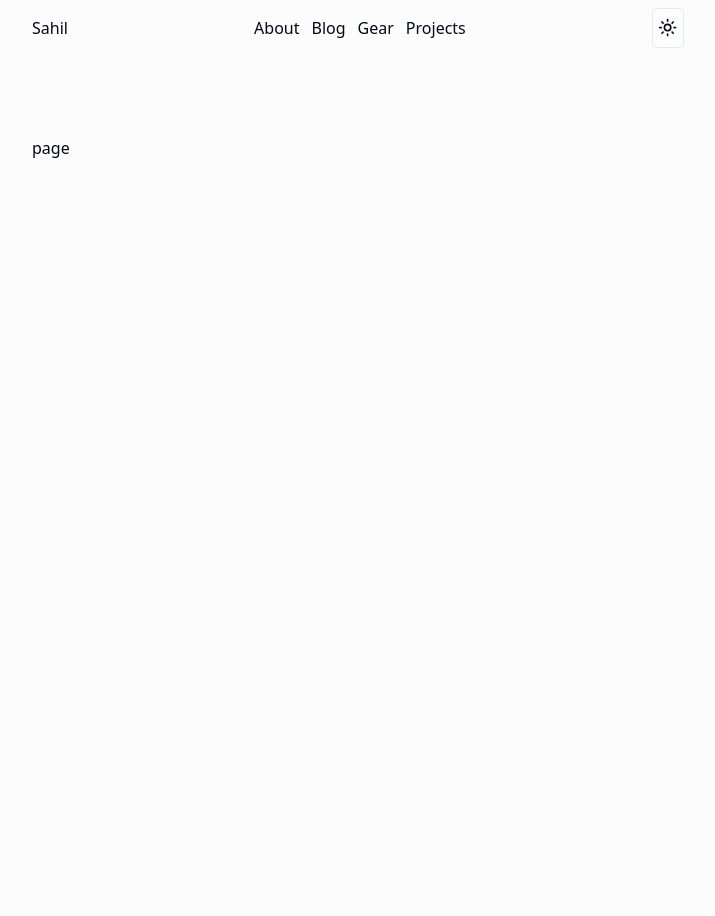
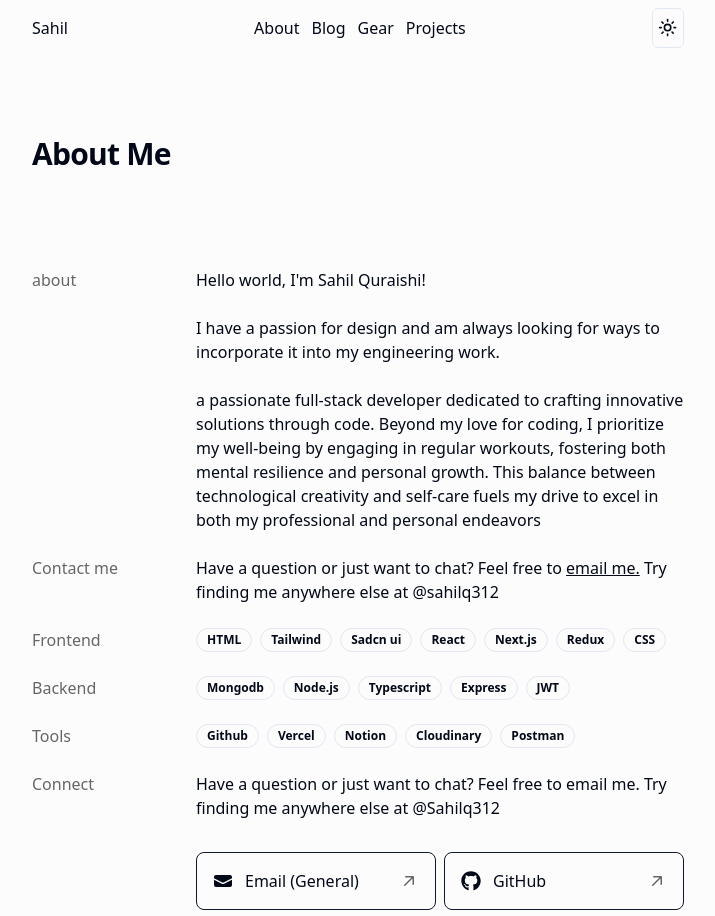
Before and after one commit to sahilq312/sahilq312, a Next.js app: page /about in a window 1280 px wide. Shown: the top 916 px of the page, without its empty margins (282-997 px from the left). Before the commit the page ends 800 px from the top, so only its background shows below. Built offline with nearby package versions, Linux system fonts and the light colour scheme.

Commit message:
update about page

```diff
--- a/app/about/page.tsx
+++ b/app/about/page.tsx
@@ -1,9 +1,139 @@
-import React from 'react'
-
+import Section from "@/components/Section";
+import { Badge } from "@/components/ui/badge";
+import { Button } from "@/components/ui/button";
+import React from "react";
+import Link from "next/link"
+import ConnectLinks from "@/components/ConnectLink";
 const page = () => {
   return (
-    <div>page</div>
-  )
-}
+    <div className="flex flex-col gap-16 md:gap-24">
+      <div>
+        <h1 className="animate-in text-3xl font-bold tracking-tight">
+          About Me
+        </h1>
+      </div>
+      <div className="flex flex-col gap-6">
+        <Section heading="about" headingAlignment="left">
+          <div className="flex flex-col gap-6">
+            <p>Hello world, I&apos;m Sahil Quraishi!</p>
 
-export default page
+            <p>
+              I have a passion for design and am always looking for ways to
+              incorporate it into my engineering work.
+            </p>
+            <p>
+               a passionate full-stack
+              developer dedicated to crafting innovative solutions through code.
+              Beyond my love for coding, I prioritize my well-being by engaging
+              in regular workouts, fostering both mental resilience and personal
+              growth. This balance between technological creativity and
+              self-care fuels my drive to excel in both my professional and
+              personal endeavors
+            </p>
+          </div>
+        </Section>
+        <Section heading="Contact me" headingAlignment="left">
+          <div className="flexfle-col gap-6">
+            <p>
+              Have a question or just want to chat? Feel free to{" "}
+              <a className=" underline">email me.</a> Try finding me anywhere
+              else at @sahilq312
+            </p>
+          </div>
+        </Section>
+        <Section heading="Frontend" headingAlignment="left">
+          <div className="flex gap-2 ">
+            {frontend.map((item) => (
+              <Badge  variant={"outline"} key={item.id} className=" ">
+                {item.tech}
+              </Badge>
+            ))}
+          </div>
+        </Section>
+        <Section heading="Backend" headingAlignment="left">
+          <div className="flex gap-2 ">
+            {backend.map((item) => (
+              <Badge variant={"outline"} key={item.id} className=" ">
+                {item.tech}
+              </Badge>
+            ))}
+          </div>
+        </Section>
+        <Section heading="Tools" headingAlignment="left">
+          <div className="flex gap-2 ">
+            {tool.map((item) => (
+              <Badge variant={"outline"} key={item.id} className=" ">
+                {item.tech}
+              </Badge>
+            ))}
+          </div>
+        </Section>
+        <Section heading="Connect" headingAlignment="left">
+          <div className="flex flex-col w-full gap-8">
+            <p>
+              Have a question or just want to chat? Feel free to{" "}
+              <Link href="mailto:contact@b-r.io" >
+                email me
+              </Link>
+              . Try finding me anywhere else at @Sahilq312
+            </p>
+            <ul className="flex-grow grid grid-cols-1 md:grid-cols-2 gap-2 animated-list">
+              {ConnectLinks.map((link) => (
+                <li className="transition-opacity col-span-1" key={link.label}>
+                  <Link
+                    href={link.href}
+                    className="transition-opacity no-underline w-full border rounded-lg p-4 border-primary inline-grid"
+                  >
+                    <div className="flex items-center gap-3">
+                      <span className="text-xl">{link.icon}</span>
+                      {link.label}
+                      <svg
+                        xmlns="http://www.w3.org/2000/svg"
+                        viewBox="0 0 20 20"
+                        fill="currentColor"
+                        className="w-5 h-5 ml-auto text-secondary"
+                      >
+                        <path
+                          fillRule="evenodd"
+                          d="M5.22 14.78a.75.75 0 001.06 0l7.22-7.22v5.69a.75.75 0 001.5 0v-7.5a.75.75 0 00-.75-.75h-7.5a.75.75 0 000 1.5h5.69l-7.22 7.22a.75.75 0 000 1.06z"
+                          clipRule="evenodd"
+                        />
+                      </svg>
+                    </div>
+                  </Link>
+                </li>
+              ))}
+            </ul>
+          </div>
+        </Section>
+      </div>
+    </div>
+  );
+};
+
+export default page;
+
+const frontend = [
+  { id: 1, tech: "HTML" },
+  { id: 2, tech: "Tailwind" },
+  { id: 3, tech: "Sadcn ui" },
+  { id: 4, tech: "React" },
+  { id: 5, tech: "Next.js" },
+  { id: 6, tech: "Redux" },
+  { id: 7, tech: "CSS" },
+];
+const backend = [
+  { id: 1, tech: "Mongodb" },
+  { id: 2, tech: "Node.js" },
+  { id: 3, tech: "Typescript" },
+  { id: 4, tech: "Express" },
+  { id: 5, tech: "JWT" },
+];
+const tool = [
+  { id: 1, tech: "Github" },
+  { id: 2, tech: "Vercel" },
+  { id: 3, tech: "Notion" },
+  { id: 4, tech: "Cloudinary" },
+  { id: 5, tech: "Postman" },
+
+];
--- /dev/null
+++ b/components/ConnectLink.tsx
@@ -0,0 +1,42 @@
+import { FaYoutube, FaGithub, FaInstagram, FaLinkedin } from "react-icons/fa";
+
+interface ConnectLink {
+  label: string;
+  href: string;
+  icon: React.ReactNode;
+}
+
+const ConnectLinks: ConnectLink[] = [
+  {
+    label: "Email (General)",
+    href: "mailto:contact@b-r.io",
+    icon: (
+      <svg
+        xmlns="http://www.w3.org/2000/svg"
+        viewBox="0 0 20 20"
+        fill="currentColor"
+        className="w-5 h-5"
+      >
+        <path d="M3 4a2 2 0 00-2 2v1.161l8.441 4.221a1.25 1.25 0 001.118 0L19 7.162V6a2 2 0 00-2-2H3z" />
+        <path d="M19 8.839l-7.77 3.885a2.75 2.75 0 01-2.46 0L1 8.839V14a2 2 0 002 2h14a2 2 0 002-2V8.839z" />
+      </svg>
+    ),
+  },
+  {
+    label: "GitHub",
+    href: "https://github.com/sahilq312",
+    icon: <FaGithub />,
+  },
+  {
+    label: "Instagram",
+    href: "https://www.instagram.com/sahilq312/",
+    icon: <FaInstagram />,
+  },
+  {
+    label: "LinkedIn",
+    href: "https://www.linkedin.com/in/sahilq312/",
+    icon: <FaLinkedin />,
+  },
+];
+
+export default ConnectLinks;
--- /dev/null
+++ b/components/Section.tsx
@@ -0,0 +1,29 @@
+"use client"
+import clsx from "clsx";
+import { ReactNode } from "react";
+
+type SectionProps = {
+  heading: string;
+  headingAlignment?: "right" | "left";
+  children: ReactNode;
+};
+
+export default function Section({
+  heading,
+  headingAlignment,
+  children,
+}: SectionProps) {
+  return (
+    <section className="flex flex-col md:flex-row gap-2 md:gap-9 col-reverse">
+      <h2
+        className={clsx(
+          "md:w-32 text-secondary shrink-0 ",
+          headingAlignment === "right" && "md:text-right"
+        )}
+      >
+        {heading}
+      </h2>
+      {children}
+    </section>
+  );
+}
--- /dev/null
+++ b/components/ui/badge.tsx
@@ -0,0 +1,36 @@
+import * as React from "react"
+import { cva, type VariantProps } from "class-variance-authority"
+
+import { cn } from "@/lib/utils"
+
+const badgeVariants = cva(
+  "inline-flex items-center rounded-full border px-2.5 py-0.5 text-xs font-semibold transition-colors focus:outline-none focus:ring-2 focus:ring-ring focus:ring-offset-2",
+  {
+    variants: {
+      variant: {
+        default:
+          "border-transparent bg-primary text-primary-foreground hover:bg-primary/80",
+        secondary:
+          "border-transparent bg-secondary text-secondary-foreground hover:bg-secondary/80",
+        destructive:
+          "border-transparent bg-destructive text-destructive-foreground hover:bg-destructive/80",
+        outline: "text-foreground",
+      },
+    },
+    defaultVariants: {
+      variant: "default",
+    },
+  }
+)
+
+export interface BadgeProps
+  extends React.HTMLAttributes<HTMLDivElement>,
+    VariantProps<typeof badgeVariants> {}
+
+function Badge({ className, variant, ...props }: BadgeProps) {
+  return (
+    <div className={cn(badgeVariants({ variant }), className)} {...props} />
+  )
+}
+
+export { Badge, badgeVariants }
--- a/package.json
+++ b/package.json
@@ -20,6 +20,7 @@
     "next-themes": "^0.2.1",
     "react": "^18",
     "react-dom": "^18",
+    "react-icons": "^4.12.0",
     "sharp": "^0.33.0",
     "tailwind-merge": "^2.1.0",
     "tailwindcss-animate": "^1.0.7"
```
Also changed, not shown: 1 other file (tests, documents, lock files or other folders).
